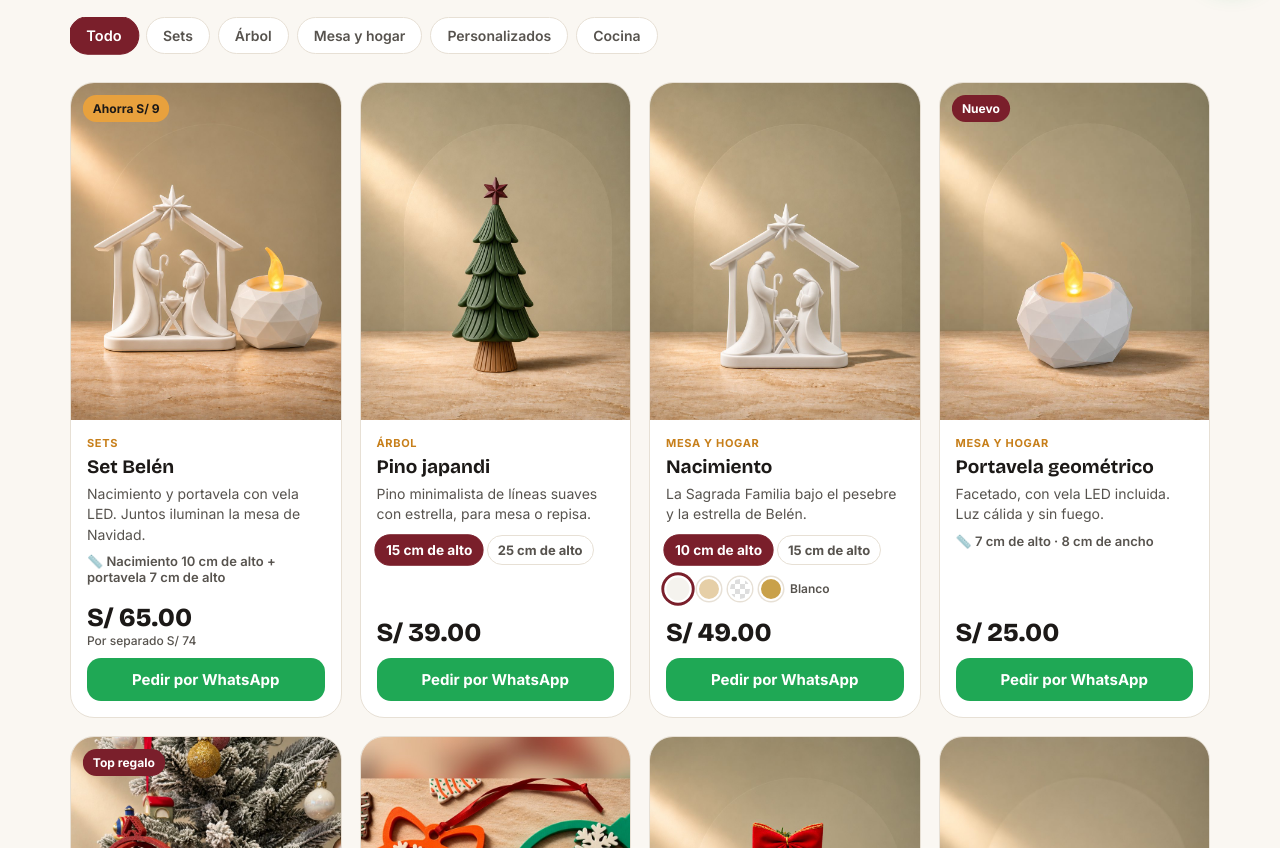
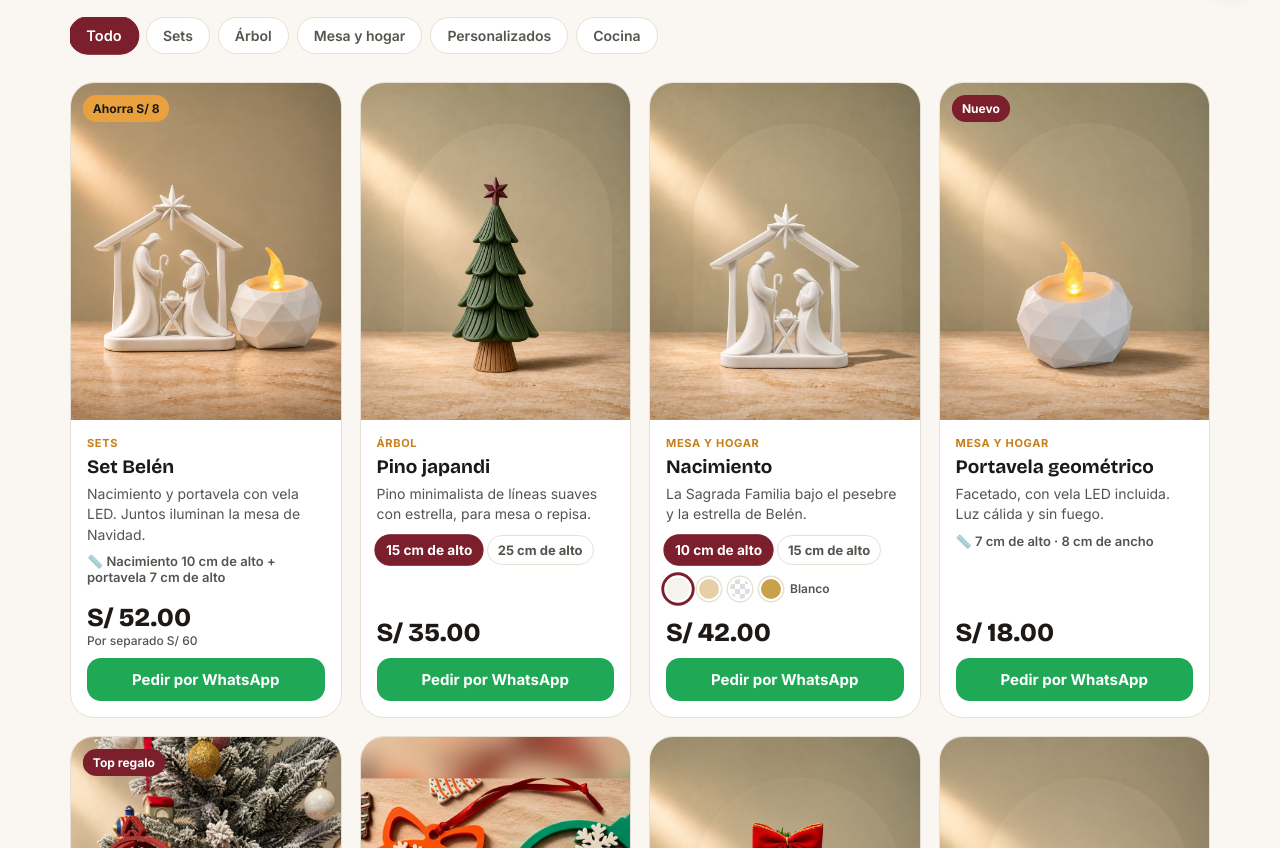
Before and after one commit to maurosiguenas/kamaylab-navidad, a plain HTML site: page public/index.html in a window 1280 px wide. Shown: the part 804-1652 px from the top of the page. Drawn offline with nearby package versions, Linux system fonts and the light colour scheme.

Commit message:
Baja precios de pino, nacimiento, portavela y Set Belén
Co-Authored-By: Claude Opus 5.5 <noreply@anthropic.com>
Claude-Session: https://claude.ai/code/session_011chT4mmwUmb8UyzzSSUk6x

```diff
--- a/public/index.html
+++ b/public/index.html
@@ -308,18 +308,18 @@ var C = {
   gris:"#9a9893", naranja:"#ef6c2f", rosado:"#f2b8c6"
 };
 var PRODUCTS = [
-  {name:"Set Belén", cat:"Sets", badge:"Ahorra S/ 9", gold:true, img:"img/set-belen.jpg",
+  {name:"Set Belén", cat:"Sets", badge:"Ahorra S/ 8", gold:true, img:"img/set-belen.jpg",
    desc:"Nacimiento y portavela con vela LED. Juntos iluminan la mesa de Navidad.",
-   sizes:[{l:"Nacimiento 10 cm de alto + portavela 7 cm de alto", p:65, note:"Por separado S/ 74"}]},
+   sizes:[{l:"Nacimiento 10 cm de alto + portavela 7 cm de alto", p:52, note:"Por separado S/ 60"}]},
   {name:"Pino japandi", cat:"Árbol", img:"img/pino-japandi.jpg",
    desc:"Pino minimalista de líneas suaves con estrella, para mesa o repisa.",
-   sizes:[{l:"15 cm de alto", p:39},{l:"25 cm de alto", p:59}]},
+   sizes:[{l:"15 cm de alto", p:35},{l:"25 cm de alto", p:52}]},
   {name:"Nacimiento", cat:"Mesa y hogar", img:"img/nacimiento.jpg",
    desc:"La Sagrada Familia bajo el pesebre y la estrella de Belén.",
-   sizes:[{l:"10 cm de alto", p:49},{l:"15 cm de alto", p:69}], colors:["blanco","beige","transparente","dorado"]},
+   sizes:[{l:"10 cm de alto", p:42},{l:"15 cm de alto", p:59}], colors:["blanco","beige","transparente","dorado"]},
   {name:"Portavela geométrico", cat:"Mesa y hogar", badge:"Nuevo", img:"img/portavela.jpg",
    desc:"Facetado, con vela LED incluida. Luz cálida y sin fuego.",
-   sizes:[{l:"7 cm de alto · 8 cm de ancho", p:25}]},
+   sizes:[{l:"7 cm de alto · 8 cm de ancho", p:18}]},
   {name:"Adorno con nombre", cat:"Personalizados", badge:"Top regalo", named:true, img:"img/adorno-nombre.jpg",
    desc:"Esfera calada con estrella y el nombre que elijas.",
    sizes:[{l:"8 cm de diámetro", p:15, note:"Pack x4: S/ 49"}]},
```
